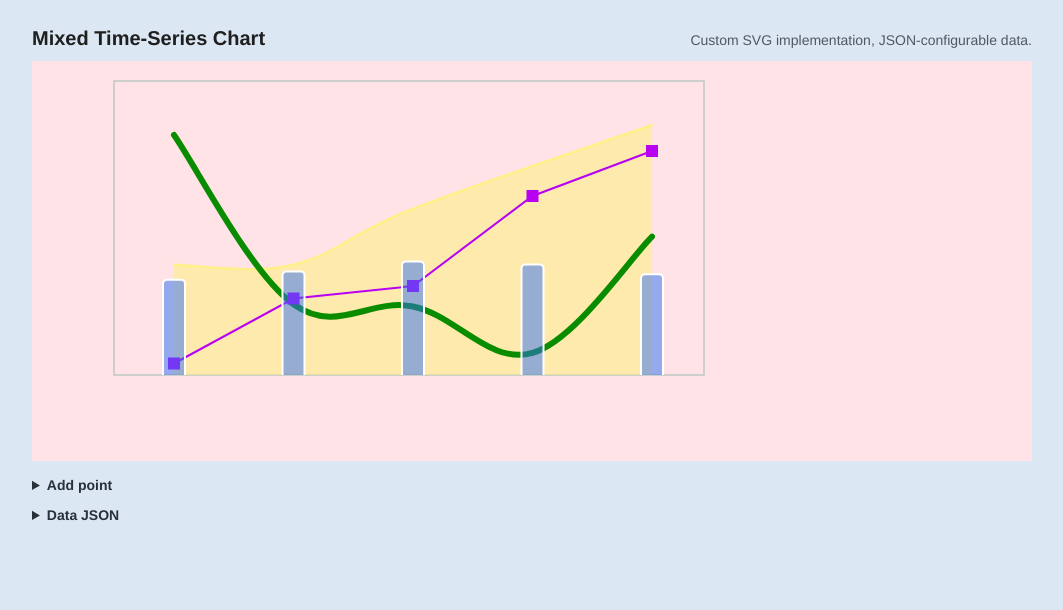
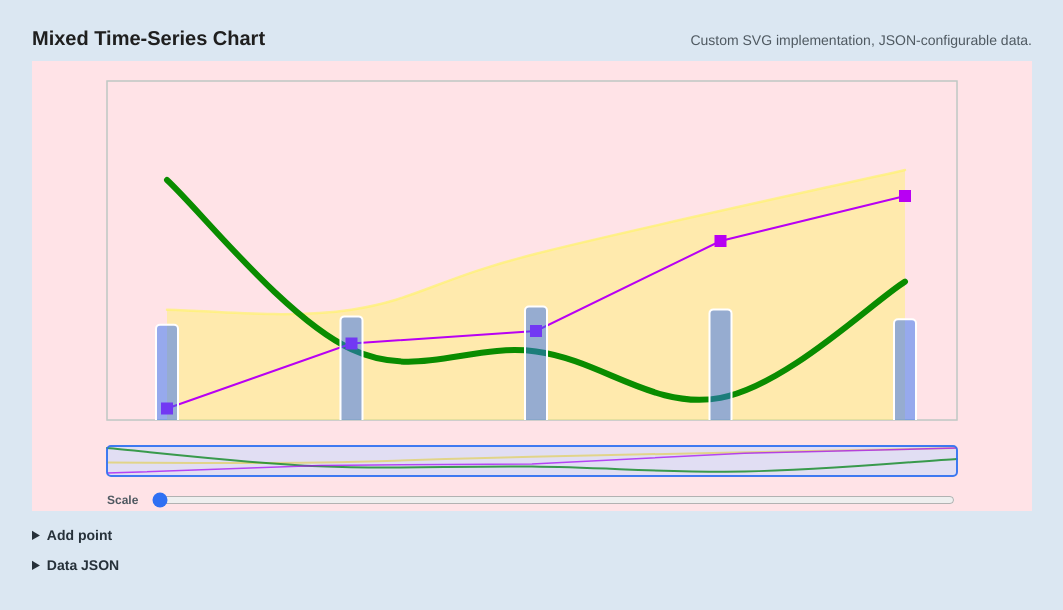
Before and after one commit to DazzzleKK/ad_robot, a React (Vite) app: page / in a window 1280 px wide. Shown: the top 610 px of the page, without its empty margins (108-1171 px from the left). Built offline with nearby package versions, Linux system fonts and the light colour scheme.

Commit message:
feat: minimap

```diff
--- a/src/components/TimeSeriesChart.tsx
+++ b/src/components/TimeSeriesChart.tsx
@@ -1,4 +1,4 @@
-import { useMemo, useRef, useState, type MouseEvent } from 'react';
+import { useMemo, useState, type MouseEvent } from 'react';
 
 export type TimeSeriesChartData = {
   area: TimeSeriesChartPoint[];
@@ -33,7 +33,6 @@ type Props = {
   data: TimeSeriesChartData;
   width?: number;
   height?: number;
-  visiblePoints?: number;
 };
 
 const colors: Record<ChartSeries, string> = {
@@ -155,42 +154,69 @@ const createSmoothPath = (points: Point[]) => {
   return commands.join(' ');
 };
 
-export function TimeSeriesChart({ data, width = 1000, height = 400, visiblePoints = 10 }: Props) {
+export function TimeSeriesChart({ data, width = 1000, height = 450 }: Props) {
   const chartData = useMemo(() => normalizeData(data), [data]);
 
-  const scrollRef = useRef<HTMLDivElement>(null);
+  const [zoom, setZoom] = useState(1);
+  const [viewportStart, setViewportStart] = useState(0);
+  const [isMinimapDragging, setIsMinimapDragging] = useState(false);
   const [hoverIndex, setHoverIndex] = useState<number | null>(null);
   const [tooltipIndex, setTooltipIndex] = useState(0);
   const [tooltipPoint, setTooltipPoint] = useState({ x: 0, y: 0 });
   const [isSplineHovered, setIsSplineHovered] = useState(false);
 
   const metrics = useMemo(() => {
+    const totalPoints = chartData.labels.length;
+    const maxZoom = Math.max(1, totalPoints / 2);
+    const safeZoom = clamp(zoom, 1, maxZoom);
+    const visibleCount = Math.min(totalPoints, Math.max(2, Math.ceil(totalPoints / safeZoom)));
+    const maxViewportStart = Math.max(0, totalPoints - visibleCount);
+    const safeViewportStart = clamp(viewportStart, 0, maxViewportStart);
+    const viewportEnd = safeViewportStart + visibleCount;
+    const innerWidth = Math.round(width * 0.85);
+    const innerX = Math.round((width - innerWidth) / 2);
     const chart = {
-      x: 82,
+      x: innerX,
       y: 20,
-      width: Math.max(590, chartData.labels.length > visiblePoints ? 590 + (chartData.labels.length - visiblePoints) * 110 : 590),
-      height: 294,
+      width: innerWidth,
+      height: Math.round(height * 0.85) - 44,
     };
-    const canvasWidth = chartData.labels.length > visiblePoints ? chart.width + 220 : width;
+    const minimap = {
+      x: chart.x,
+      y: Math.round(height * 0.85) + 2,
+      width: chart.width,
+      height: 30,
+    };
+    const zoomControl = {
+      x: chart.x,
+      y: minimap.y + minimap.height + 14,
+      width: chart.width,
+    };
+    const canvasWidth = width;
     const canvasHeight = height;
     const bottom = chart.y + chart.height;
     const areaRange = getRange(chartData.area);
     const splineRange = getRange(chartData.spline);
     const lineRange = getRange(chartData.line);
     const barRange = getRange(chartData.bar);
-    const xStep = chartData.labels.length === 1 ? 0 : (chart.width - 112) / (chartData.labels.length - 1);
-    const xForIndex = (index: number) => chart.x + 60 + index * xStep;
+    const xStep = visibleCount === 1 ? 0 : (chart.width - 112) / (visibleCount - 1);
+    const xForIndex = (index: number) => chart.x + 60 + (index - safeViewportStart) * xStep;
+    const minimapXStep = totalPoints === 1 ? 0 : minimap.width / (totalPoints - 1);
+    const xForMinimapIndex = (index: number) => minimap.x + index * minimapXStep;
     const yForAreaValue = (value: number) => bottom - ((value - areaRange.min) / areaRange.span) * 250;
     const yForSplineValue = (value: number) => bottom - ((value - splineRange.min) / splineRange.span) * 240;
     const yForLineValue = (value: number) => bottom - ((value - lineRange.min) / lineRange.span) * 220 - 4;
     const yForBarValue = (value: number) => bottom - Math.max(8, ((value - barRange.min) / barRange.span) * 140);
+    const yForMinimapAreaValue = (value: number) => minimap.y + minimap.height - ((value - areaRange.min) / areaRange.span) * (minimap.height - 4) - 2;
+    const yForMinimapSplineValue = (value: number) => minimap.y + minimap.height - ((value - splineRange.min) / splineRange.span) * (minimap.height - 4) - 2;
+    const yForMinimapLineValue = (value: number) => minimap.y + minimap.height - ((value - lineRange.min) / lineRange.span) * (minimap.height - 4) - 2;
 
-    const toPoints = (values: Array<number | null>, yForValue: (value: number) => number) =>
+    const toPoints = (values: Array<number | null>, yForValue: (value: number) => number, xGetter = xForIndex, onlyVisible = true) =>
       values.flatMap((value, index) =>
-        value === null
+        value === null || (onlyVisible && (index < safeViewportStart || index >= viewportEnd))
           ? []
           : [{
-              x: xForIndex(index),
+              x: xGetter(index),
               y: yForValue(value),
               value,
               index,
@@ -201,18 +227,40 @@ export function TimeSeriesChart({ data, width = 1000, height = 400, visiblePoint
     const splinePoints = toPoints(chartData.spline, yForSplineValue);
     const linePoints = toPoints(chartData.line, yForLineValue);
     const barPoints = toPoints(chartData.bar, yForBarValue);
+    const minimapAreaPoints = toPoints(chartData.area, yForMinimapAreaValue, xForMinimapIndex, false);
+    const minimapSplinePoints = toPoints(chartData.spline, yForMinimapSplineValue, xForMinimapIndex, false);
+    const minimapLinePoints = toPoints(chartData.line, yForMinimapLineValue, xForMinimapIndex, false);
+    const brushWidth = Math.max(28, (visibleCount / totalPoints) * minimap.width);
+    const brushTravel = Math.max(0, minimap.width - brushWidth);
+    const brushX = minimap.x + (maxViewportStart === 0 ? 0 : (safeViewportStart / maxViewportStart) * brushTravel);
 
     return {
       chart,
+      minimap,
+      zoomControl,
       canvasWidth,
       canvasHeight,
       bottom,
       xStep,
+      maxZoom,
+      visibleCount,
+      viewportStart: safeViewportStart,
+      viewportEnd,
+      maxViewportStart,
+      brush: {
+        x: brushX,
+        width: brushWidth,
+      },
       points: {
         area: areaPoints,
         spline: splinePoints,
         line: linePoints,
         bar: barPoints,
+      },
+      minimapPoints: {
+        area: minimapAreaPoints,
+        spline: minimapSplinePoints,
+        line: minimapLinePoints,
       },
       pointByIndex: {
         area: new Map(areaPoints.map((point) => [point.index, point])),
@@ -221,7 +269,7 @@ export function TimeSeriesChart({ data, width = 1000, height = 400, visiblePoint
         bar: new Map(barPoints.map((point) => [point.index, point])),
       },
     };
-  }, [chartData, height, visiblePoints, width]);
+  }, [chartData, height, viewportStart, width, zoom]);
 
   const paths = useMemo(() => {
     const areaTop = createSmoothPath(metrics.points.area);
@@ -233,6 +281,9 @@ export function TimeSeriesChart({ data, width = 1000, height = 400, visiblePoint
       area: areaPath,
       spline: createSmoothPath(metrics.points.spline),
       line: createLinePath(metrics.points.line),
+      minimapArea: createSmoothPath(metrics.minimapPoints.area),
+      minimapSpline: createSmoothPath(metrics.minimapPoints.spline),
+      minimapLine: createLinePath(metrics.minimapPoints.line),
     };
   }, [metrics]);
 
@@ -254,8 +305,8 @@ export function TimeSeriesChart({ data, width = 1000, height = 400, visiblePoint
 
   const updateHover = (event: MouseEvent<SVGRectElement | SVGPathElement>) => {
     const localPoint = getLocalPoint(event);
-    const firstX = metrics.points.area[0].x;
-    const nearest = Math.round((localPoint.x - firstX) / (metrics.xStep || 1));
+    const firstX = metrics.chart.x + 60;
+    const nearest = Math.round((localPoint.x - firstX) / (metrics.xStep || 1)) + metrics.viewportStart;
     const isNearSpline = metrics.points.spline.some((point, index, points) => {
       const next = points[index + 1];
 
@@ -274,6 +325,16 @@ export function TimeSeriesChart({ data, width = 1000, height = 400, visiblePoint
     setIsSplineHovered(isNearSpline);
   };
 
+  const updateViewportFromMinimap = (event: MouseEvent<SVGRectElement>) => {
+    const localPoint = getLocalPoint(event);
+    const relativeX = clamp(localPoint.x - metrics.minimap.x, 0, metrics.minimap.width);
+    const centeredIndex = Math.round((relativeX / metrics.minimap.width) * chartData.labels.length - metrics.visibleCount / 2);
+
+    setViewportStart(clamp(centeredIndex, 0, metrics.maxViewportStart));
+    setHoverIndex(null);
+    setIsSplineHovered(false);
+  };
+
   const tooltipWidth = 370;
   const tooltipHeight = 176;
   const tooltipGap = 28;
@@ -288,8 +349,7 @@ export function TimeSeriesChart({ data, width = 1000, height = 400, visiblePoint
 
   return (
     <div className="chart-shell" style={{ width, height }}>
-      <div className="chart-scroll" ref={scrollRef}>
-        <div className="chart-stage" style={{ width: metrics.canvasWidth, height: metrics.canvasHeight }}>
+      <div className="chart-stage" style={{ width: metrics.canvasWidth, height: metrics.canvasHeight }}>
           <svg className="chart-svg" width={metrics.canvasWidth} height={metrics.canvasHeight} viewBox={`0 0 ${metrics.canvasWidth} ${metrics.canvasHeight}`}>
             <defs>
               <clipPath id="plot-clip">
@@ -385,7 +445,48 @@ export function TimeSeriesChart({ data, width = 1000, height = 400, visiblePoint
                 />
               ))}
             </g>
+
+            <g className="minimap">
+              <rect className="minimap-frame" x={metrics.minimap.x} y={metrics.minimap.y} width={metrics.minimap.width} height={metrics.minimap.height} rx={4} />
+              <path className="minimap-area" d={paths.minimapArea} />
+              <path className="minimap-spline" d={paths.minimapSpline} />
+              <path className="minimap-line" d={paths.minimapLine} />
+              <rect
+                className="minimap-hit-area"
+                x={metrics.minimap.x}
+                y={metrics.minimap.y}
+                width={metrics.minimap.width}
+                height={metrics.minimap.height}
+                onMouseDown={(event) => {
+                  setIsMinimapDragging(true);
+                  updateViewportFromMinimap(event);
+                }}
+                onMouseMove={(event) => {
+                  if (isMinimapDragging) {
+                    updateViewportFromMinimap(event);
+                  }
+                }}
+                onMouseUp={() => setIsMinimapDragging(false)}
+                onMouseLeave={() => setIsMinimapDragging(false)}
+              />
+              <rect className="minimap-brush" x={metrics.brush.x} y={metrics.minimap.y} width={metrics.brush.width} height={metrics.minimap.height} rx={4} />
+            </g>
           </svg>
+
+          <label className="zoom-control" style={{ left: metrics.zoomControl.x, top: metrics.zoomControl.y, width: metrics.zoomControl.width }}>
+            <span>Scale</span>
+            <input
+              type="range"
+              min={1}
+              max={metrics.maxZoom}
+              step={0.1}
+              value={zoom}
+              onChange={(event) => {
+                setZoom(Number(event.target.value));
+                setViewportStart((currentStart) => clamp(currentStart, 0, metrics.maxViewportStart));
+              }}
+            />
+          </label>
 
           <div
             className={`chart-tooltip ${hoverIndex === null ? '' : 'chart-tooltip--visible'}`}
@@ -405,7 +506,6 @@ export function TimeSeriesChart({ data, width = 1000, height = 400, visiblePoint
             ))}
           </div>
         </div>
-      </div>
     </div>
   );
 }
--- a/src/styles.css
+++ b/src/styles.css
@@ -52,35 +52,14 @@ body {
 }
 
 .chart-shell {
+  position: relative;
   overflow: hidden;
   background: #ffe3e7;
-}
-
-.chart-scroll {
-  width: 100%;
-  height: 100%;
-  overflow-x: auto;
-  overflow-y: hidden;
 }
 
 .chart-stage {
   position: relative;
   min-width: 100%;
-}
-
-.chart-scroll::-webkit-scrollbar {
-  height: 10px;
-}
-
-.chart-scroll::-webkit-scrollbar-track {
-  background: #f4f4f4;
-  border-top: 1px solid #d7d7d7;
-}
-
-.chart-scroll::-webkit-scrollbar-thumb {
-  background: #c9cdd2;
-  border: 2px solid #f4f4f4;
-  border-radius: 8px;
 }
 
 .chart-svg {
@@ -212,6 +191,63 @@ body {
 
 .hover-plane {
   fill: transparent;
+}
+
+.minimap-frame {
+  fill: rgba(255, 255, 255, 0.45);
+  stroke: #bfc8c4;
+  stroke-width: 1;
+}
+
+.minimap-area {
+  fill: none;
+  stroke: rgba(255, 224, 68, 0.7);
+  stroke-width: 2;
+}
+
+.minimap-spline {
+  fill: none;
+  stroke: rgba(10, 140, 0, 0.8);
+  stroke-linecap: round;
+  stroke-linejoin: round;
+  stroke-width: 2;
+}
+
+.minimap-line {
+  fill: none;
+  stroke: rgba(184, 0, 243, 0.75);
+  stroke-width: 1.5;
+}
+
+.minimap-hit-area {
+  cursor: grab;
+  fill: transparent;
+}
+
+.minimap-hit-area:active {
+  cursor: grabbing;
+}
+
+.minimap-brush {
+  fill: rgba(47, 112, 243, 0.14);
+  pointer-events: none;
+  stroke: rgba(47, 112, 243, 0.9);
+  stroke-width: 2;
+}
+
+.zoom-control {
+  position: absolute;
+  display: flex;
+  align-items: center;
+  gap: 12px;
+  color: #4f5961;
+  font-size: 12px;
+  font-weight: 700;
+}
+
+.zoom-control input {
+  width: 100%;
+  accent-color: #2f70f3;
 }
 
 .area-point-halo {
```
Also changed, not shown: 2 other files (tests, documents, lock files or other folders).
